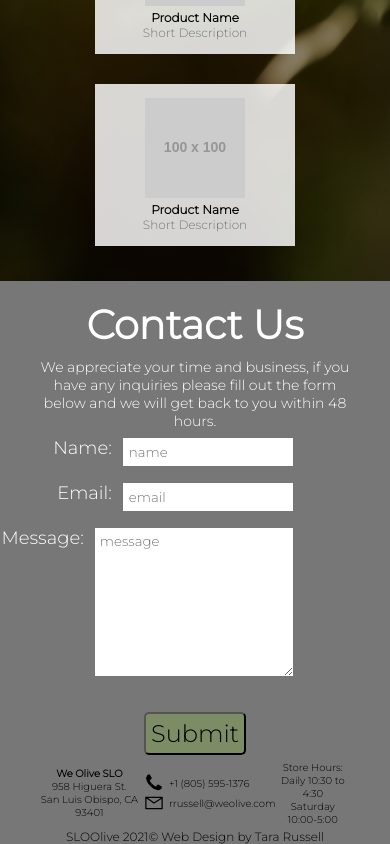
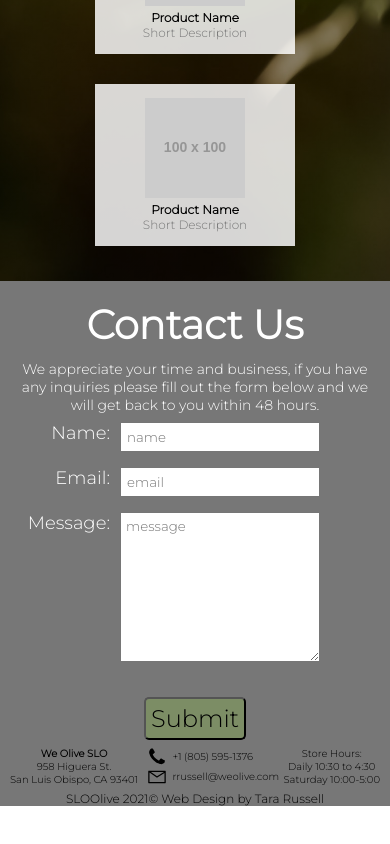
Before and after one commit to PrimulaRussell/slo-olive, a React (Create React App) app: page / in a window 390 px wide. Shown: the part 3033-3877 px from the top of the page. After the commit the page ends 3839 px from the top, so only its background shows below. Built offline with nearby package versions, Linux system fonts and the light colour scheme.

Commit message:
made container smaller for contact page on mobile

```diff
--- a/src/Styles/contact/contact.css
+++ b/src/Styles/contact/contact.css
@@ -104,5 +104,8 @@
     max-width: 200px;
     min-height: 150px;
   }
+  .contact .container {
+    margin: 0 10px;
+  }
 }
 /*# sourceMappingURL=contact.css.map */
--- a/src/Styles/contact/contact.scss
+++ b/src/Styles/contact/contact.scss
@@ -115,5 +115,8 @@
         min-height: 150px;
       }
     }
+    .container {
+      margin: 0 10px;
+    }
   }
 }
```
Also changed, not shown: 1 other file (tests, documents, lock files or other folders).
